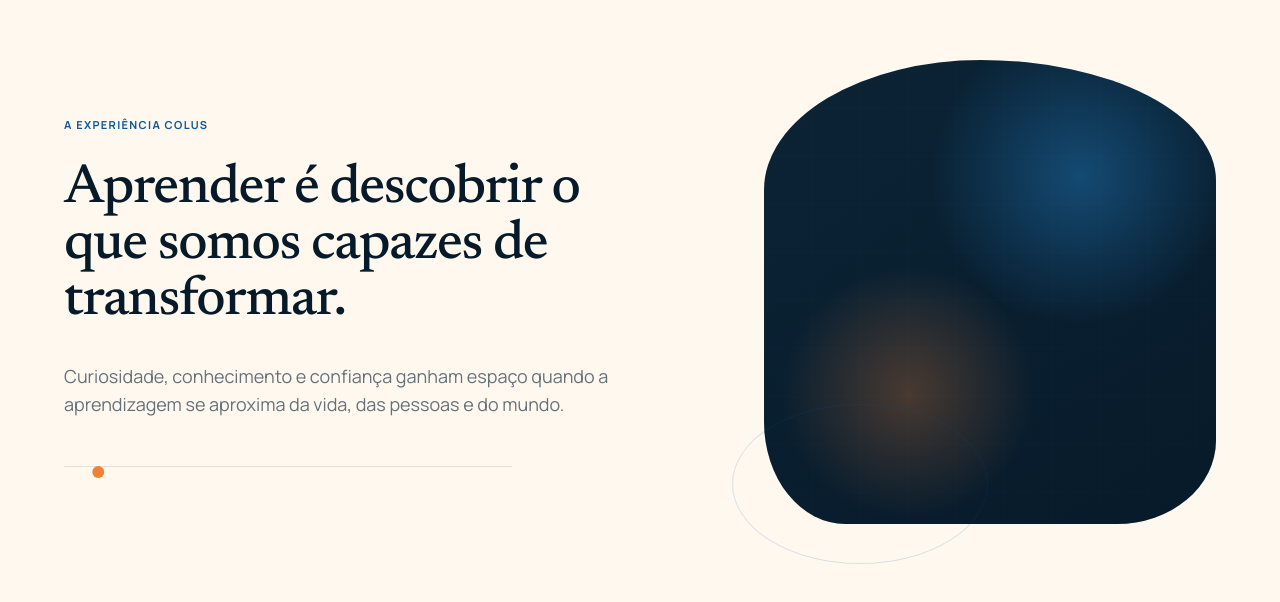
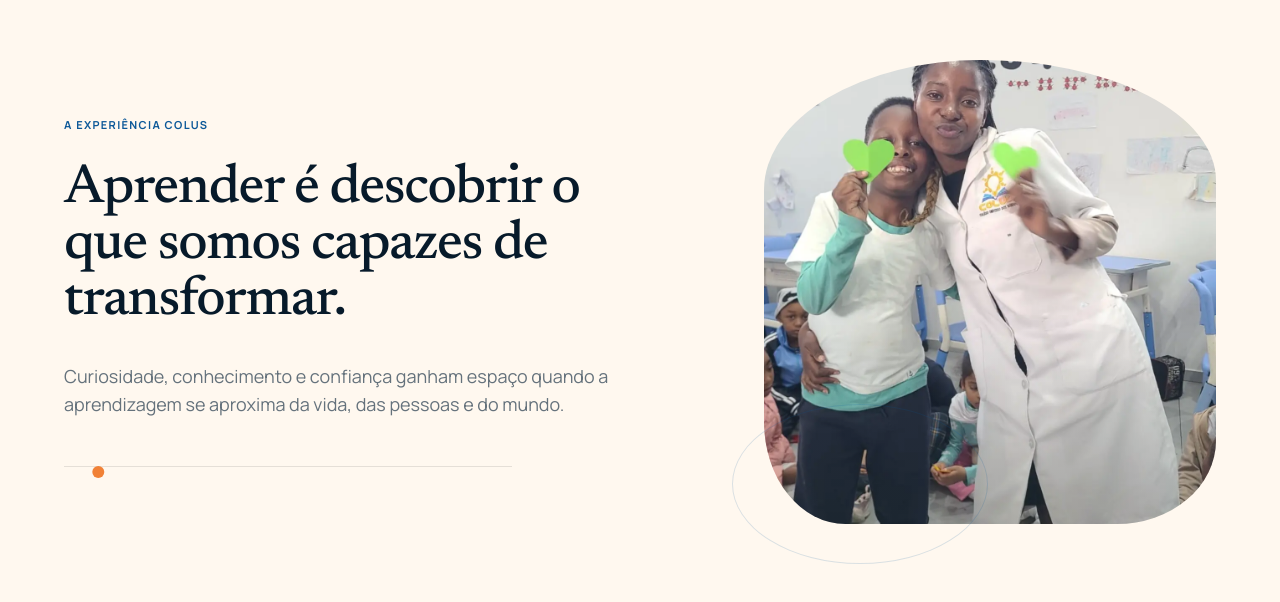
Before and after one commit to rightware-corporations/educore-colegio_universo_dos_sonhos, a React (Vite) app in the folder frontend/: page / in a window 1280 px wide. Shown: the part 1708-2310 px from the top of the page. Built offline with nearby package versions, Linux system fonts and the light colour scheme.

Commit message:
fix: point landing sections to curated COLUS asset pack

```diff
--- a/frontend/src/components/landing/ManifestoSection.tsx
+++ b/frontend/src/components/landing/ManifestoSection.tsx
@@ -2,7 +2,7 @@ import { motion, useReducedMotion, useScroll, useTransform } from "framer-motion
 import { useRef } from "react";
 import { LandingMedia } from "./LandingMedia";
 
-const MEDIA_ROOT = "/media/colus/landing";
+const MEDIA_ROOT = "/media/colus/landing/colus-assets-final-v03";
 
 export function ManifestoSection() {
   const ref = useRef<HTMLElement>(null);
```
